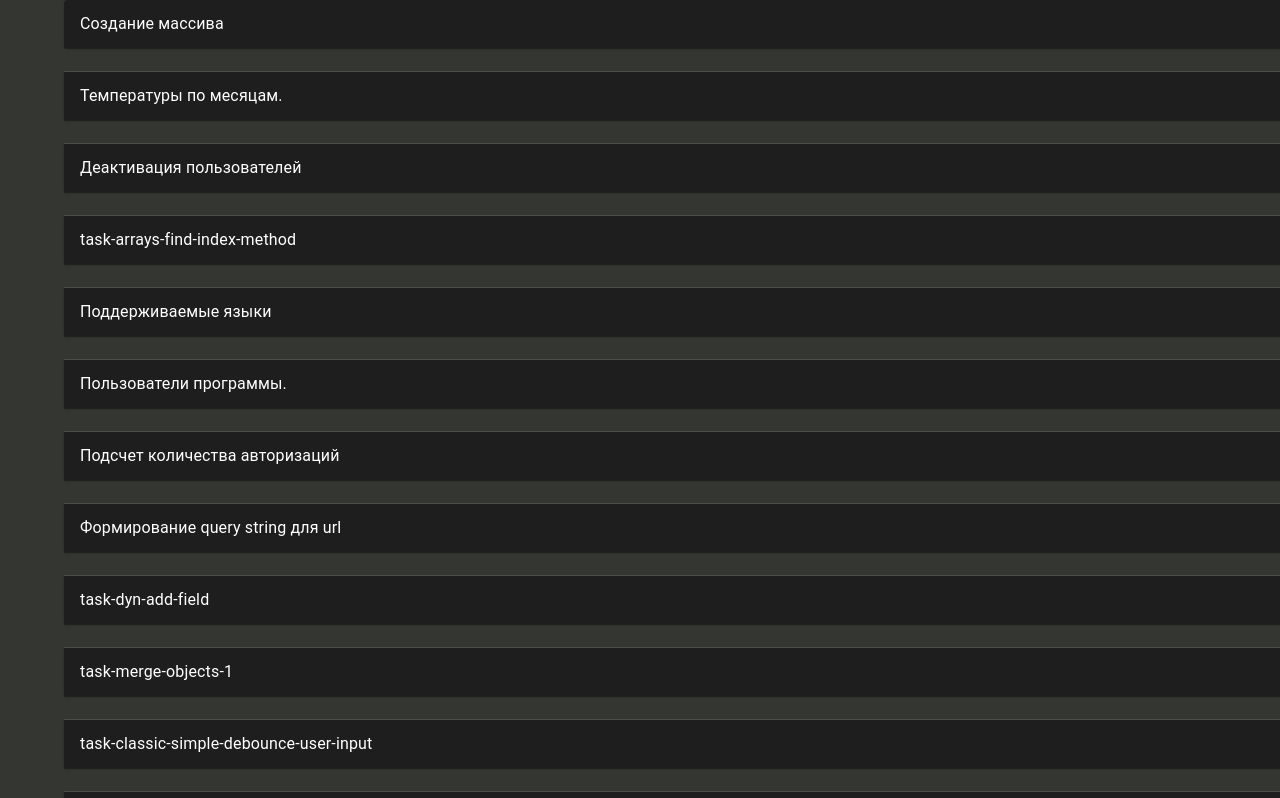
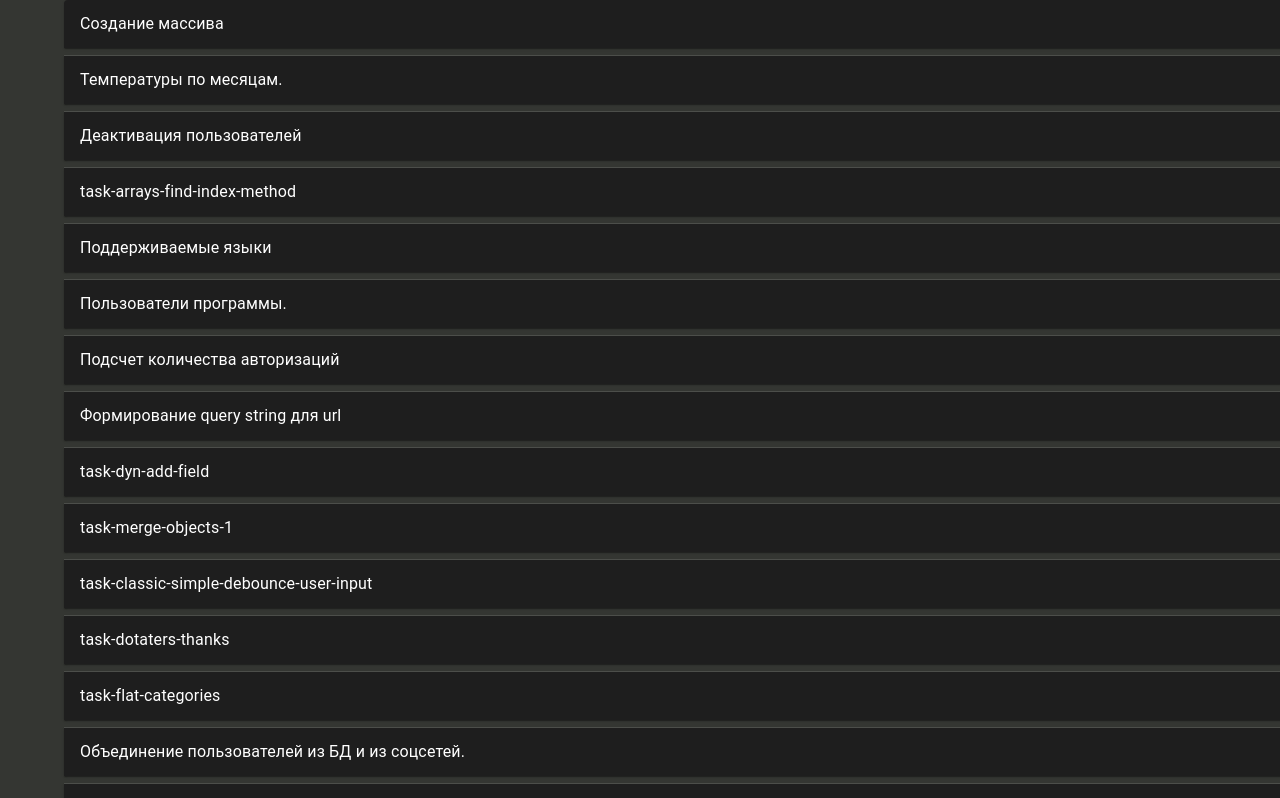
Before and after one commit to johnydotsville/remember-me, a React (Vite) app: page / in a window 1280 px wide. Shown: the top 798 px of the page. Built offline with nearby package versions, Linux system fonts and the light colour scheme; some icons are missing.

Commit message:
Сделал чтобы активный спойлер можно было свернуть

```diff
--- a/src/components/SpoilerGroup.tsx
+++ b/src/components/SpoilerGroup.tsx
@@ -7,7 +7,14 @@ import ExpandMoreIcon from '@mui/icons-material/ExpandMore';
 import { Stack } from "@mui/material";
 
 export const SpoilerGroup = ({ items, spacing = "0.25rem" }) => {
-  const [activeSpoiler, setActiveSpoiler] = useState();
+  const [activeSpoiler, setActiveSpoiler] = useState('none');
+
+  const spoilerClick = (id) => {
+    if (id === activeSpoiler)
+      setActiveSpoiler('none');
+    else
+      setActiveSpoiler(id)
+  }
 
   return (
     <Stack direction="column" spacing={spacing}>
@@ -15,7 +22,7 @@ export const SpoilerGroup = ({ items, spacing = "0.25rem" }) => {
         <Accordion
           key={item.id}
           expanded={item.id === activeSpoiler}
-          onChange={() => setActiveSpoiler(item.id)}
+          onChange={() => spoilerClick(item.id)}
         >
           <AccordionSummary expandIcon={<ExpandMoreIcon />}>
             <Typography>{ item.title }</Typography>
--- a/src/components/Task/TaskList.tsx
+++ b/src/components/Task/TaskList.tsx
@@ -9,5 +9,5 @@ export const TaskList = ({ tasks }) => {
     content: <TaskView task={task} />
   }));
 
-  return <SpoilerGroup items={taskList} spacing="1.5rem" />
+  return <SpoilerGroup items={taskList} spacing="0.5rem" />
 }
```
